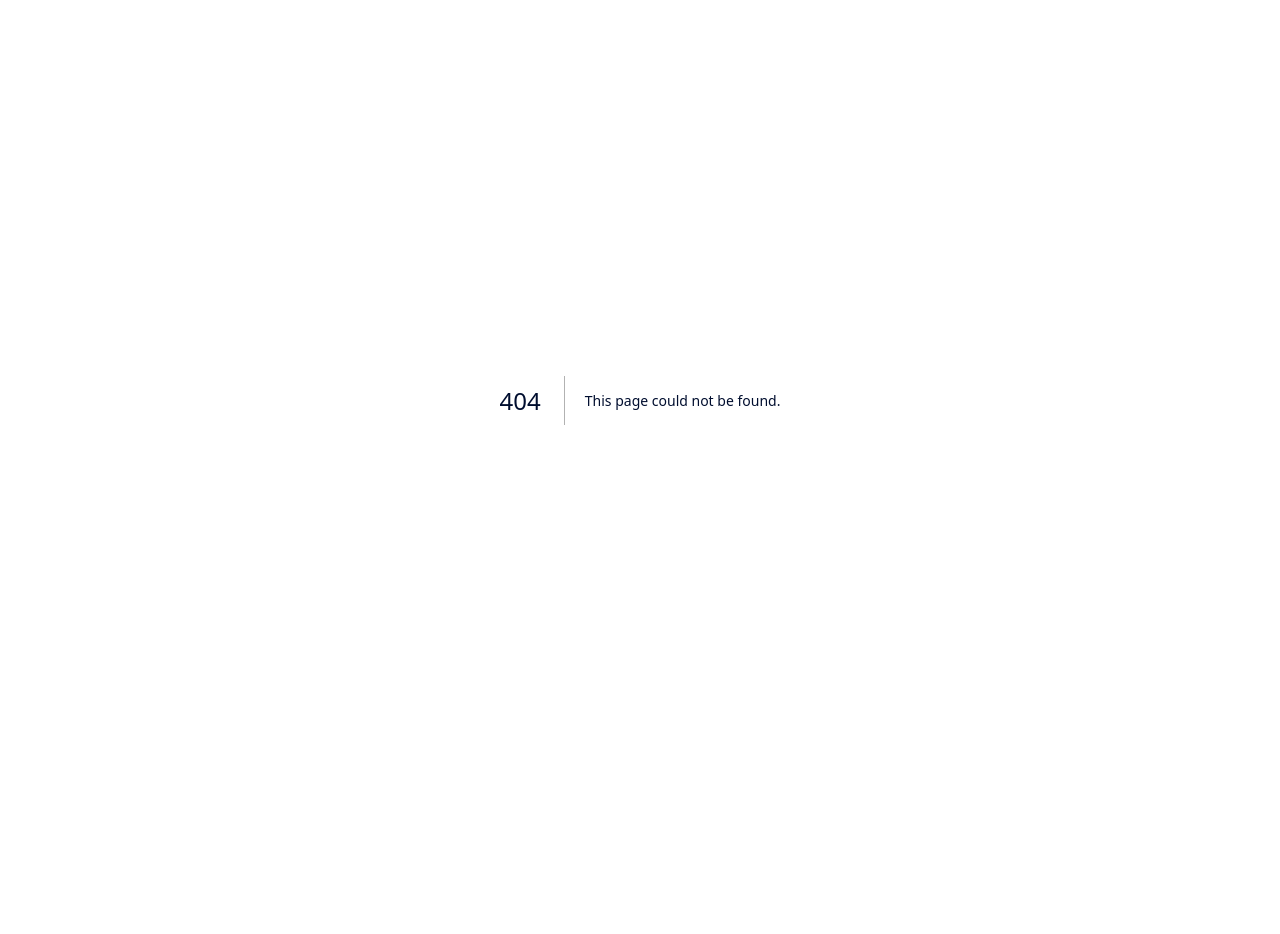
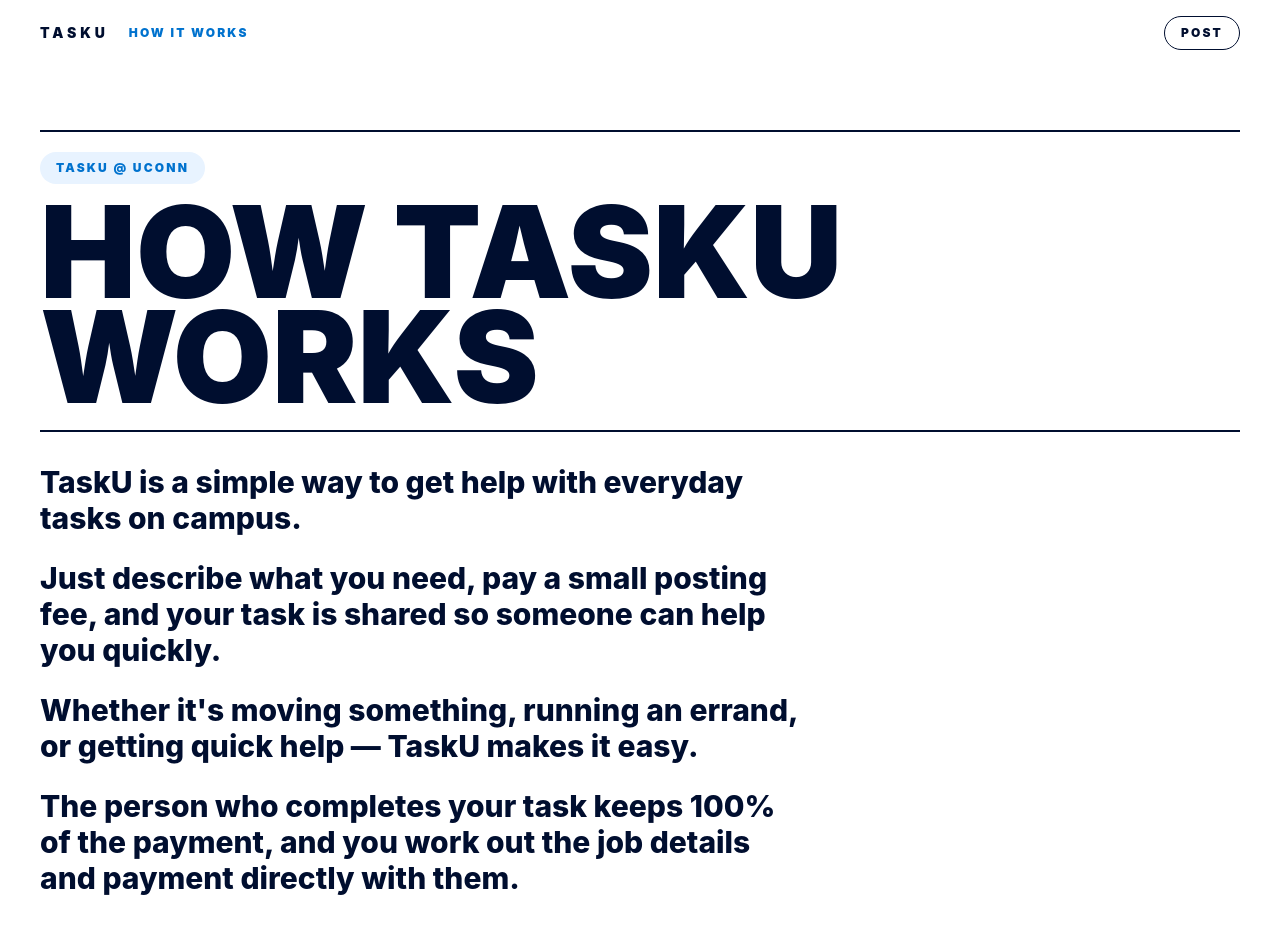
Before and after one commit to Marleystewart/TaskU, a Next.js app: page /how-it-works in a window 1280 px wide. Before the commit this address had no page. Shown: the top 934 px of the page. Before the commit the page ends 800 px from the top, so only its background shows below. Built offline with nearby package versions, Linux system fonts and the light colour scheme.

Commit message:
Add how it works page

```diff
--- /dev/null
+++ b/app/how-it-works/page.tsx
@@ -0,0 +1,62 @@
+import type { Metadata } from "next";
+
+export const metadata: Metadata = {
+  title: "TaskU | How It Works",
+  description: "How TaskU helps students get everyday tasks done on campus.",
+};
+
+export default function HowItWorksPage() {
+  return (
+    <main className="min-h-screen overflow-hidden bg-white text-uconn">
+      <section className="relative px-5 py-4 sm:px-8 lg:px-10">
+        <div className="mx-auto flex max-w-7xl flex-col justify-between">
+          <header className="flex items-center justify-between">
+            <div className="flex items-center gap-5">
+              <a className="text-sm font-black uppercase tracking-[0.28em]" href="/">
+                TaskU
+              </a>
+              <a
+                className="text-xs font-black uppercase tracking-[0.18em] text-husky"
+                href="/how-it-works"
+              >
+                How It Works
+              </a>
+            </div>
+            <a
+              href="/#task-form"
+              className="rounded-full border border-uconn px-4 py-2 text-xs font-black uppercase tracking-[0.18em] transition duration-200 hover:scale-[1.03] hover:bg-uconn hover:text-white"
+            >
+              Post
+            </a>
+          </header>
+
+          <div className="grid gap-8 py-12 sm:py-16 lg:py-20">
+            <div className="border-y-2 border-uconn py-5">
+              <p className="mb-4 inline-flex rounded-full bg-ice px-4 py-2 text-xs font-black uppercase tracking-[0.18em] text-husky">
+                TaskU @ UConn
+              </p>
+              <h1 className="max-w-5xl text-[clamp(3rem,10vw,8rem)] font-black uppercase leading-[0.82] tracking-normal">
+                How TaskU Works
+              </h1>
+            </div>
+
+            <div className="max-w-3xl space-y-6 text-xl font-extrabold leading-tight text-uconn/78 sm:text-3xl">
+              <p>
+                TaskU is a simple way to get help with everyday tasks on campus.
+              </p>
+              <p>
+                Just describe what you need, pay a small posting fee, and your task is shared so someone can help you quickly.
+              </p>
+              <p>
+                Whether it&apos;s moving something, running an errand, or getting quick help — TaskU makes it easy.
+              </p>
+              <p>
+                The person who completes your task keeps 100% of the payment, and you work out the job details and payment directly with them.
+              </p>
+            </div>
+          </div>
+        </div>
+      </section>
+    </main>
+  );
+}
--- a/app/page.tsx
+++ b/app/page.tsx
@@ -207,9 +207,17 @@
       <section className="relative px-5 py-4 sm:px-8 lg:px-10">
         <div className="mx-auto flex max-w-7xl flex-col justify-between">
           <header className="flex items-center justify-between">
-            <a className="text-sm font-black uppercase tracking-[0.28em]" href="#top">
-              TaskU
-            </a>
+            <div className="flex items-center gap-5">
+              <a className="text-sm font-black uppercase tracking-[0.28em]" href="#top">
+                TaskU
+              </a>
+              <a
+                className="text-xs font-black uppercase tracking-[0.18em] text-uconn/55 transition hover:text-husky"
+                href="/how-it-works"
+              >
+                How It Works
+              </a>
+            </div>
             <a
               href="#task-form"
               className="rounded-full border border-uconn px-4 py-2 text-xs font-black uppercase tracking-[0.18em] transition duration-200 hover:scale-[1.03] hover:bg-uconn hover:text-white"
```
